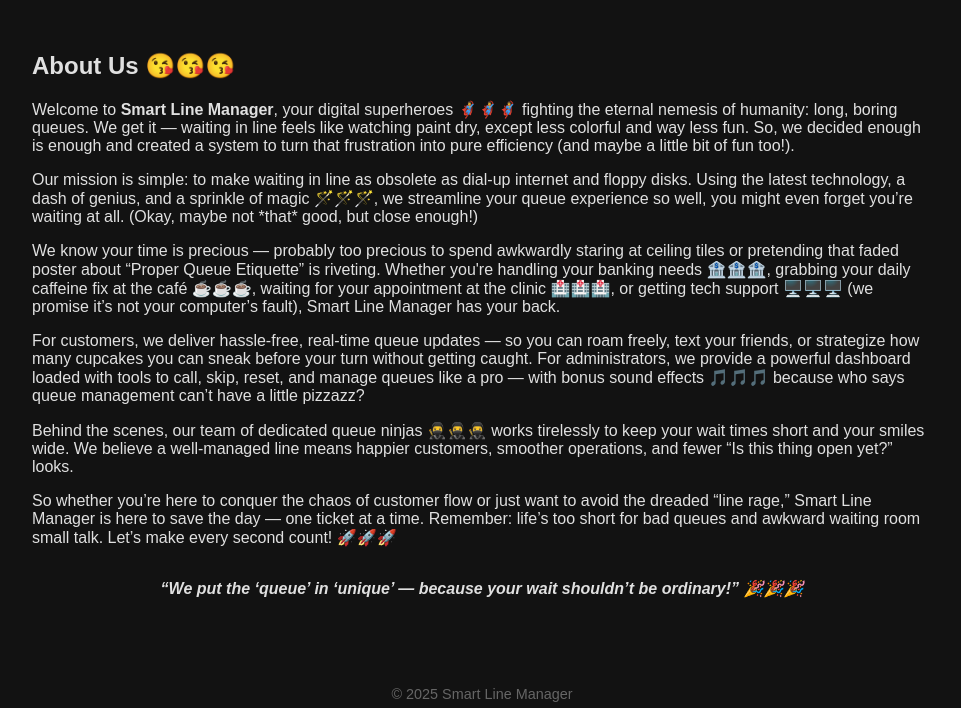
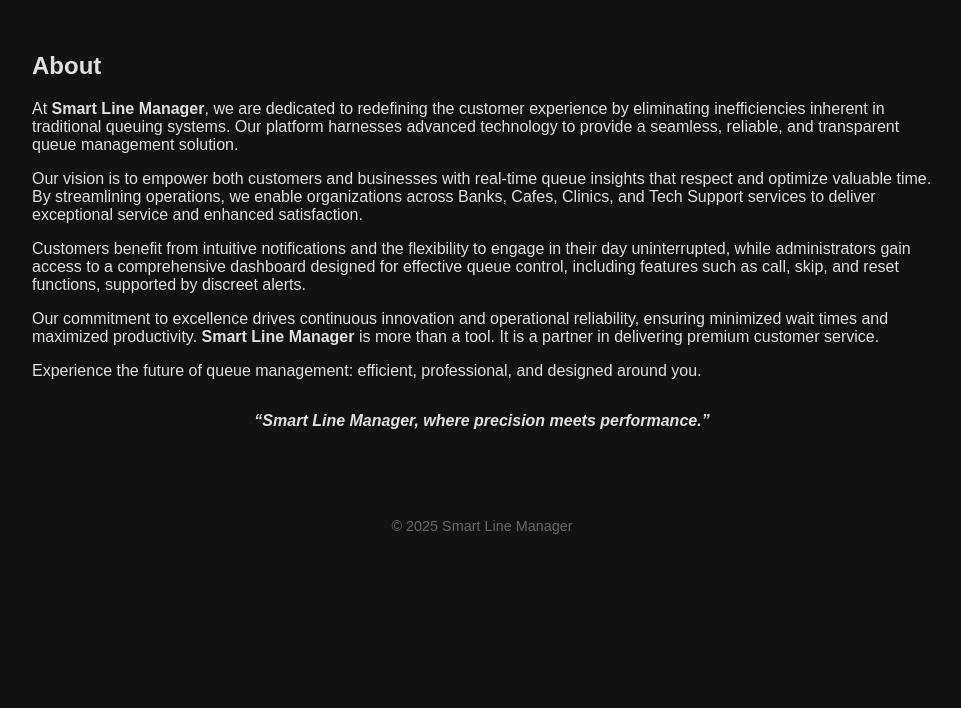
Before and after one commit to 20elikin22/SE_SLM_PROJECT, a Flask app: page /about in a window 1280 px wide. Shown: the part 92-800 px from the top of the page, without its empty margins (158-1119 px from the left). Run offline with Flask 3, Linux system fonts and the light colour scheme.

Commit message:
My commit

```diff
--- a/app/templates/about.html
+++ b/app/templates/about.html
@@ -2,19 +2,17 @@
 {% block title %}About Us - Smart Line Manager{% endblock %}
 
 {% block content %}
-<h2>About Us 😘😘😘</h2>
+<h2>About</h2>
 
-<p>Welcome to <strong>Smart Line Manager</strong>, your digital superheroes 🦸‍♂️🦸‍♂️🦸‍♂️ fighting the eternal nemesis of humanity: long, boring queues. We get it — waiting in line feels like watching paint dry, except less colorful and way less fun. So, we decided enough is enough and created a system to turn that frustration into pure efficiency (and maybe a little bit of fun too!).</p>
+<p>At <strong>Smart Line Manager</strong>, we are dedicated to redefining the customer experience by eliminating inefficiencies inherent in traditional queuing systems. Our platform harnesses advanced technology to provide a seamless, reliable, and transparent queue management solution.</p>
 
-<p>Our mission is simple: to make waiting in line as obsolete as dial-up internet and floppy disks. Using the latest technology, a dash of genius, and a sprinkle of magic 🪄🪄🪄, we streamline your queue experience so well, you might even forget you’re waiting at all. (Okay, maybe not *that* good, but close enough!)</p>
+<p>Our vision is to empower both customers and businesses with real-time queue insights that respect and optimize valuable time. By streamlining operations, we enable organizations across Banks, Cafes, Clinics, and Tech Support services to deliver exceptional service and enhanced satisfaction.</p>
 
-<p>We know your time is precious — probably too precious to spend awkwardly staring at ceiling tiles or pretending that faded poster about “Proper Queue Etiquette” is riveting. Whether you're handling your banking needs 🏦🏦🏦, grabbing your daily caffeine fix at the café ☕️☕️☕️, waiting for your appointment at the clinic 🏥🏥🏥, or getting tech support 🖥️🖥️🖥️ (we promise it’s not your computer’s fault), Smart Line Manager has your back.</p>
+<p>Customers benefit from intuitive notifications and the flexibility to engage in their day uninterrupted, while administrators gain access to a comprehensive dashboard designed for effective queue control, including features such as call, skip, and reset functions, supported by discreet alerts.</p>
 
-<p>For customers, we deliver hassle-free, real-time queue updates — so you can roam freely, text your friends, or strategize how many cupcakes you can sneak before your turn without getting caught. For administrators, we provide a powerful dashboard loaded with tools to call, skip, reset, and manage queues like a pro — with bonus sound effects 🎵🎵🎵 because who says queue management can’t have a little pizzazz?</p>
+<p>Our commitment to excellence drives continuous innovation and operational reliability, ensuring minimized wait times and maximized productivity. <strong>Smart Line Manager</strong> is more than a tool. It is a partner in delivering premium customer service.</p>
 
-<p>Behind the scenes, our team of dedicated queue ninjas 🥷🥷🥷 works tirelessly to keep your wait times short and your smiles wide. We believe a well-managed line means happier customers, smoother operations, and fewer “Is this thing open yet?” looks.</p>
+<p>Experience the future of queue management: efficient, professional, and designed around you.</p>
 
-<p>So whether you’re here to conquer the chaos of customer flow or just want to avoid the dreaded “line rage,” Smart Line Manager is here to save the day — one ticket at a time. Remember: life’s too short for bad queues and awkward waiting room small talk. Let’s make every second count! 🚀🚀🚀</p>
-
-<p style="font-style: italic; font-weight: bold; text-align: center; margin-top: 2em;">“We put the ‘queue’ in ‘unique’ — because your wait shouldn’t be ordinary!” 🎉🎉🎉</p>
+<p style="font-style: italic; font-weight: 600; text-align: center; margin-top: 2em;">“Smart Line Manager, where precision meets performance.”</p>
 {% endblock %}
--- a/app/templates/index.html
+++ b/app/templates/index.html
@@ -5,8 +5,9 @@
 {% block content %}
 <div class="home-container">
   <h1>Welcome to Smart Line Manager</h1>
-  <p>Your only hope in the soul-sucking abyss of endless queues — because if you’re doomed to wait, might as well do it with style (and a generous dose of existential dread).
-WELCOME TO SUFFERING, UPGRADED. Press that button whenever you’re ready to embrace your fate. NO REFUNDS ON WHATEVER YOU'RE QUEUEING FOR. 💀🔥⌛️</p>
+  <p>The ultimate solution to endless queues because if waiting is inevitable, it should be effortless and refined.</p>
+  <p>We can’t change what you’re waiting for, but we can make the experience exceptional.</p>
+  <p>Press the "Register for a Queue" button when you’re ready to take control of your wait.</p>
 
   <a href="{{ url_for('register.register') }}" class="btn-primary">Register for a Queue</a>
 
```
Also changed, not shown: app/templates/features.html (+9 -8 lines), app/templates/how_to_use.html (+7 -7 lines), instance/queue.db.
